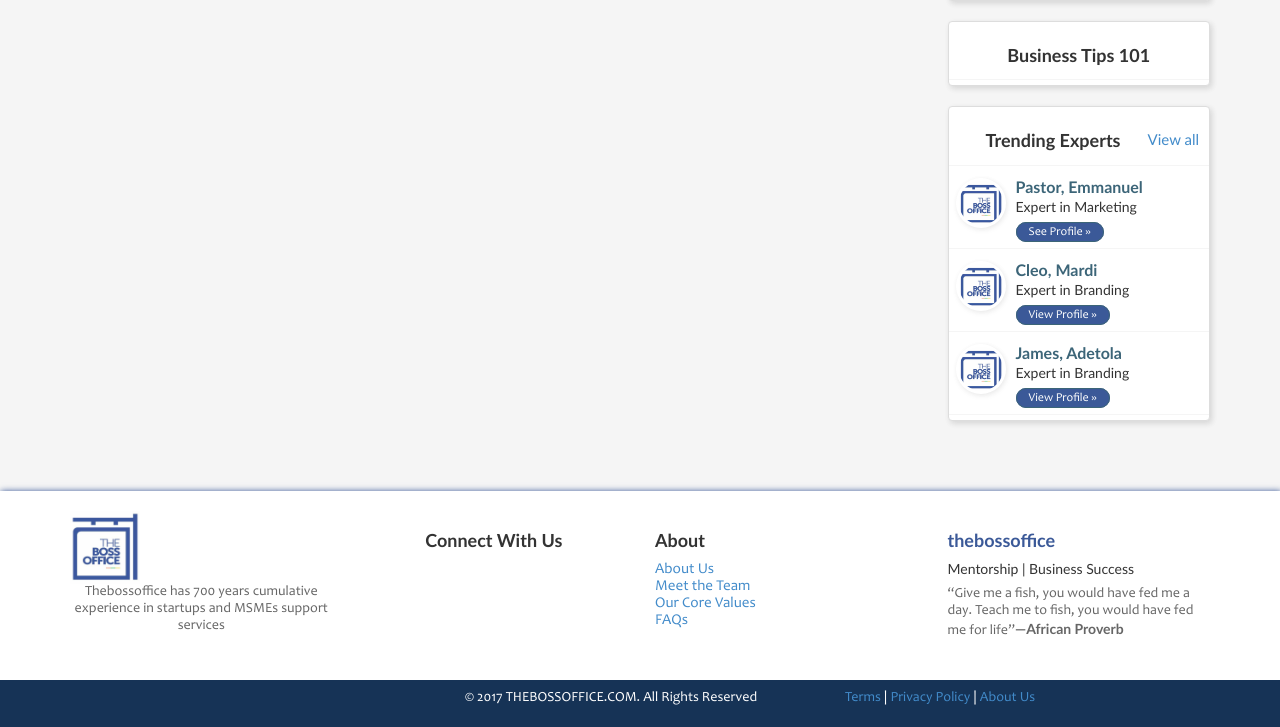
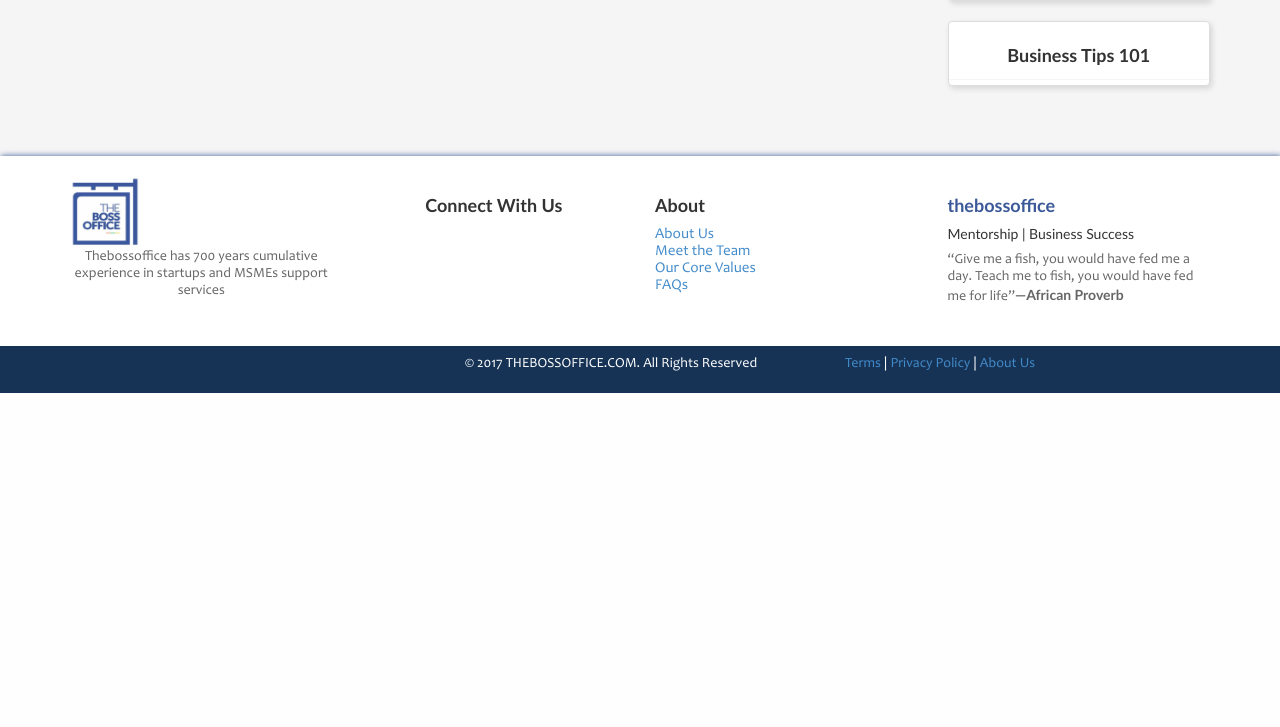
Before and after one commit to pastorenue/mentor-app, a Django app: a page that uses mentor_app/templates/side_bar.html in a window 1280 px wide. Shown: the part 877-1604 px from the top of the page. After the commit the page ends 1270 px from the top, so only its background shows below. Run offline with Django 3.2, Linux system fonts and the light colour scheme; data comes from the database, SQL or seed files in the repository; tables that the repository leaves empty hold one stand-in row (values such as "Sample post"); grey boxes marked "Sample" are stand-in pictures; some libraries are stand-ins or nearby versions; some web fonts are replaced.

Commit message:
modified the production setting and change the template variable in profile

```diff
--- a/apps/mentee/templates/mentee/mentee_profile.html
+++ b/apps/mentee/templates/mentee/mentee_profile.html
@@ -81,7 +81,9 @@
 		</div>
 		<div class="col-md-3">
 			{% include 'side_bar.html' %}
-			{% include 'expert/trending_expert.html' %}
+			{% if user.is_authenticated %}
+				{% include 'expert/trending_expert.html' %}
+			{% endif %}
 		</div>
 	</div>
 </div>
--- a/mentor_app/templates/side_bar.html
+++ b/mentor_app/templates/side_bar.html
@@ -9,7 +9,7 @@
 			{% thumbnail user.mentee.photo "80x80" crop="top" as im %}
 			<img src="{{im.url}}" alt="">
 			{% endthumbnail %}
-		<a href="{{get_profile.get_absolute_url}}"><h3>{{user.mentee.name}}</h3></a>
+			<a href="{{user.mentee.get_absolute_url}}"><h3>{{user.mentee.name}}</h3></a>
 			<h5>{{user.mentee.name_of_business}}</h5>
 			<hr>
 			<h5><strong>Address: </strong>{{user.mentee.address}}</h5>
@@ -24,7 +24,7 @@
 			{% thumbnail user.mentor.photo "80x80" crop="top" as im %}
 			<img src="{{im.url}}" alt="">
 			{% endthumbnail %}
-		<a href="{{get_profile.get_absolute_url}}"><h3>{{user.mentor.name}}</h3></a>
+			<a href="{{user.mentor.get_absolute_url}}"><h3>{{user.mentor.name}}</h3></a>
 			<hr>
 		</div>
 	</div>
@@ -37,7 +37,7 @@
 			{% thumbnail user.expert.photo "80x80" crop="top" as im %}
 			<img src="{{im.url}}" alt="">
 			{% endthumbnail %}
-		<a href="{{get_profile.get_absolute_url}}"><h3>{{user.expert.name}}</h3></a>
+			<a href="{{user.expert.get_absolute_url}}"><h3>{{user.expert.name}}</h3></a>
 		</div>
 	</div>
 	{% endif %}
```
Lines whose indentation alone changed are shown as unchanged.
